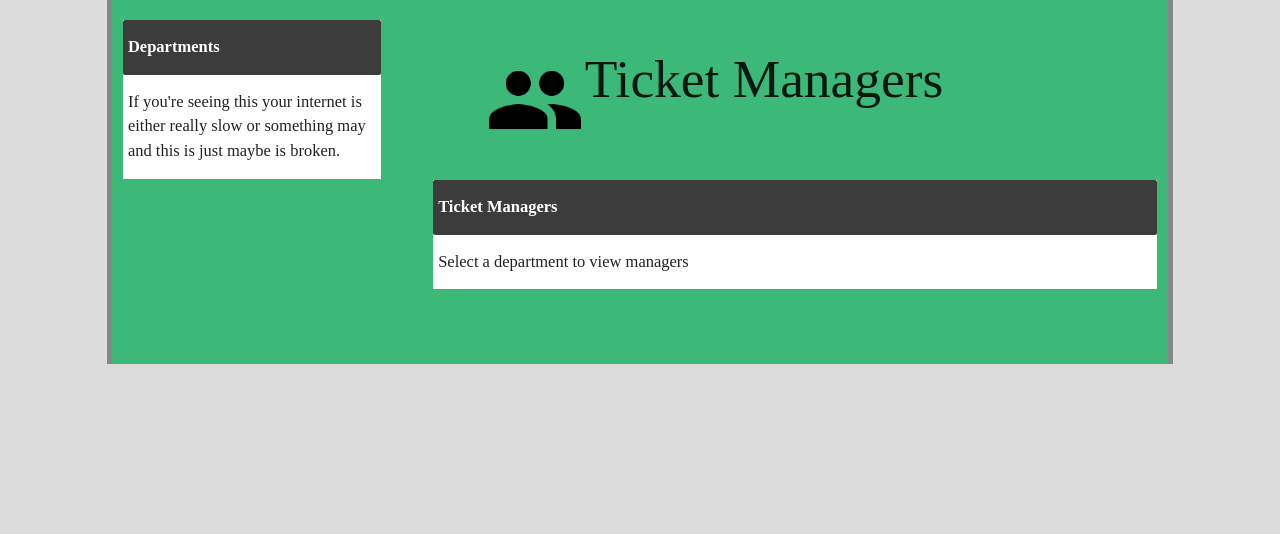
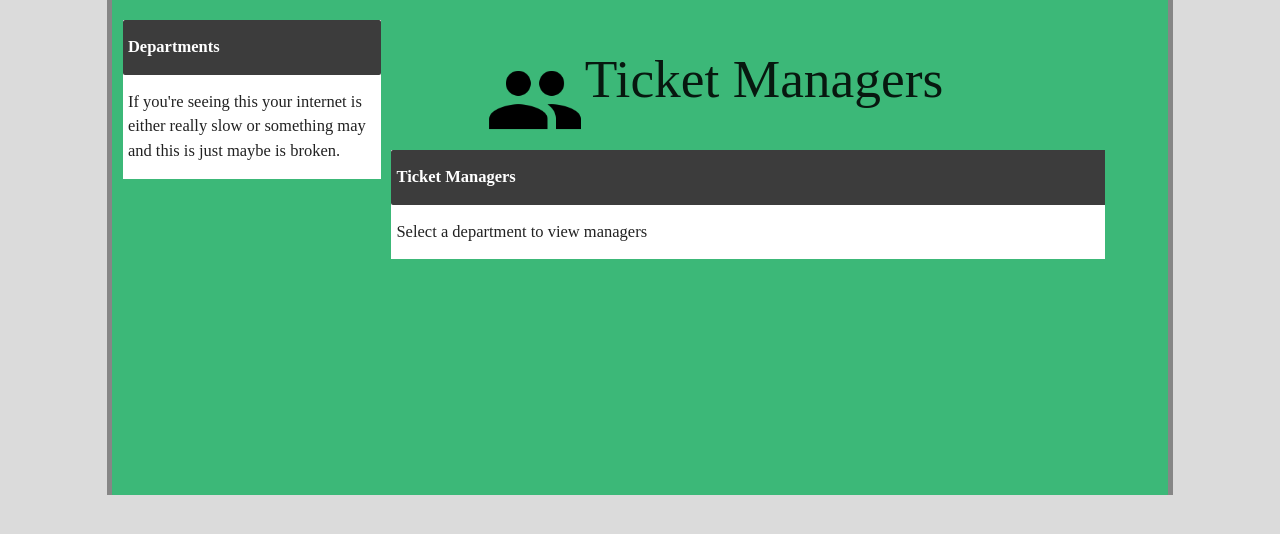
Before and after one commit to criggs626/smartTicket, a PHP site: page /TicketManagers.html in a window 1280 px wide. Shown: the part 226-760 px from the top of the page. Run offline with PHP 8.4, Linux system fonts and the light colour scheme; some web fonts are replaced.

Commit message:
Updated manger display for temporary functionality

```diff
--- a/frontEnd/TicketManagers.html
+++ b/frontEnd/TicketManagers.html
@@ -70,7 +70,7 @@
                         <img src="	img/ic_group_48pt_3x.png" id = "managersIMG">
                         <h2>Ticket Managers</h2>
 
-
+<div id="managerDiv">
                         <table id = "managerTable">
                             <tr>
                                 <th>Ticket Managers</th>
@@ -78,6 +78,7 @@
 							<tr><td>Select a department to view managers</td></tr>
 
                         </table>
+</div>
                     </section>
 
                 </div>
--- a/frontEnd/css/custom.css
+++ b/frontEnd/css/custom.css
@@ -298,20 +298,24 @@ form[for=Login]
     color: white;
 }
 
+#managerDiv{
+	height:40vh;
+	overflow-y:scroll;
+	width:70%;
+	overflow-x:hidden;
+}
+
 #managerTable {
-	float: right;
-	width: 70%;
+	margin-bottom:0px;
+	margin-top:0px;
+	margin-left:10px;
 }
 
 #managerTable th{
 	background-color: #3c3c3c;
     color: white;
 }
-/*#managerTable tr{
-	display:block;
-	overflow-y:scroll;
-	height:200px;
-}*/
+
 #managersIMG{
 	margin-left: 10%;
 	float: left;
```
